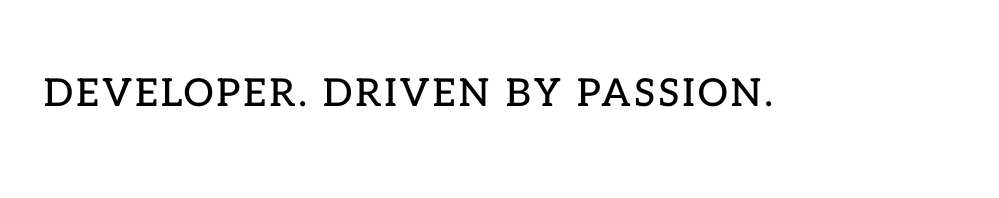
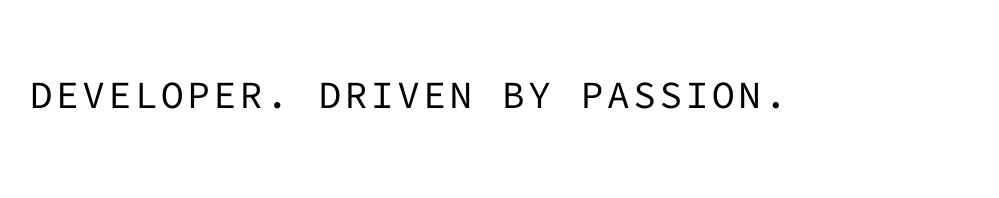
Before and after one commit to lukaszbasaj/gatsby-portfolio, a Gatsby site: page / in a window 1280 px wide. Shown: the part 484-682 px from the top of the page, without its empty margins (230-1229 px from the left). Built offline with nearby package versions, Linux system fonts and the light colour scheme; Gatsby itself is replaced by a stand-in of ours.

Commit message:
Change font-family. Add buddy.works badge.

```diff
--- a/src/components/intro-section.js
+++ b/src/components/intro-section.js
@@ -18,7 +18,8 @@
 `;
 
 const Title = styled.h1`
-  font-family: "Aleo", serif;
+  @import url('https://fonts.googleapis.com/css?family=Source+Code+Pro&display=swap');
+  font-family: 'Source Code Pro', monospace;
   text-transform: uppercase;
   font-weight: 500;
   font-size: 2.4rem;
```
Also changed, not shown: README.md.
